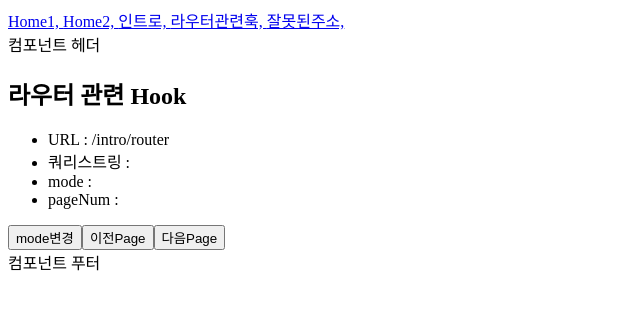
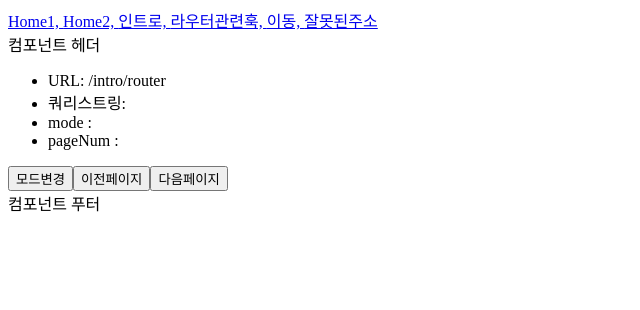
Before and after one commit to jihwangim09-design/2026_react, a React (Vite) app: page /intro/router in a window 1280 px wide. Shown: the top 310 px of the page, without its empty margins (0-640 px from the left). Built offline with nearby package versions, Linux system fonts and the light colour scheme.

Commit message:
0916 1311

```diff
--- a/src/example/day04/APP.jsx
+++ b/src/example/day04/APP.jsx
@@ -3,8 +3,10 @@ import Home from "./Home";
 import TopNavi from "./TopNavi";
 import NotFound from "./NotFound";
 import CommonLayout from "./CommonLayout";
-import LayoutIndex from "./Layoutindex";
+import LayoutIndex from "./LayoutIndex";
 import RouterHooks from "./RouterHooks";
+import kim from "./kim";
+
 export default function App( props ){
     return (<>
         <TopNavi></TopNavi>
@@ -12,7 +14,8 @@ export default function App( props ){
             <Route path="/" element={ <Home/> } />
             <Route path="/intro" element={ <CommonLayout/>} >
                 <Route index element={ <LayoutIndex /> } />
-                <Route path="router" element={<RouterHooks />} />
+                <Route path="router" element={ <RouterHooks/> } />
+                <Route path="kim" element={ <kim/>} />
             </Route>
             <Route path="*" element={ <NotFound/> } />
         </Routes>
--- a/src/example/day04/RouterHooks.jsx
+++ b/src/example/day04/RouterHooks.jsx
@@ -1,37 +1,38 @@
-import { useLocation, useSearchParams } from "react-router-dom";
+import { useLocation, useSearchParams } from "react-router-dom"
 
-export default function RouterHooks(props){
+export default function RouterHooks( props ){
+    const location = useLocation();
+    const [searchParams , setSearchParams ] = useSearchParams();
+    // searchParams.get('변수명');
+    const mode = searchParams.get('mode');
+    const pageNum = searchParams.get('pageNum')
 
-        const location = useLocation();
-        const [searchParms , setSearchParams ] = useSearchParams();
-        // searchParms.get('변수명');
-        const mode = searchParms.get('mode'); // 중요
-        const pageNum = searchParms.get('pageNum'); // 중요
+    const changeMode = ( ) => { // mode 값이 list 이면 view 아니면 list
+        const nextMode = (mode ==='list') ? 'view' : 'list';
+        setSearchParams( { mode : nextMode , pageNum } )
+    }
+    const nextPage = () => {  // 페이지번호가 null 이면 1 아니면 +1 , parseInt( ) 문자->정수변환
+        let pageTemp = (pageNum === null || isNaN(pageNum) )
+                        ? 1 : parseInt(pageNum)+1;
+        setSearchParams( { mode , pageNum : pageTemp } )
+    }
+    const prevPage = () => {  // 페이지번호가 null 이면 1 아니면 -1 , parseInt( ) 문자->정수변환
+        let pageTemp = (pageNum === null || isNaN(pageNum) )
+                        ? 1 : parseInt(pageNum)-1;
+        setSearchParams( { mode , pageNum : pageTemp } )
+    }
 
-        const changeMode = () =>{
-            const nextMode = (mode==='list') ? 'view' : 'list'; // mode 값이 list이면 view 아니면 list
-            setSearchParams( { mode : nextMode , pageNum });
-        }
-        const nextPage = () => { // 페이지번호가 null 이면 1 아니면 +1 , pa
-            let pageTemp = (pageNum === null || inNaN(pageNum)) ? 1 : parseInt(pageNum)+1;
-            setSearchParams( { mode , pageNum : pageTemp });
-        }
-        const prevPage = () => {
-            let pageTemp = (pageNum === null || inNaN(pageNum)) ? 1 : parseInt(pageNum)-1;
-            setSearchParams( { mode , pageNum : pageTemp });
-        }
-        return(<>
-        <h2> 라우터 관련 Hook</h2>
-            <div>
-                <ul>
-                    <li>URL : {location.pathname}</li>
-                    <li>쿼리스트링 : {location.search} </li>
-                    <li>mode : {mode} </li>
-                    <li>pageNum : {pageNum} </li>
-                </ul>
-                <button onClick={changeMode}>mode변경</button>
-                <button onClick={prevPage}>이전Page</button>
-                <button onClick={nextPage}>다음Page</button>
-            </div>
-        </>);
-    }
+    return (<>
+        <div>
+            <ul>
+                <li> URL: { location.pathname } </li>
+                <li> 쿼리스트링: {location.search } </li>
+                <li> mode : { mode } </li>
+                <li> pageNum : { pageNum } </li>
+            </ul>
+            <button onClick={ changeMode }> 모드변경 </button>
+            <button onClick={ prevPage }> 이전페이지 </button>
+            <button onClick={ nextPage }> 다음페이지 </button>
+        </div>
+    </>)
+}
--- a/src/example/day04/TopNavi.jsx
+++ b/src/example/day04/TopNavi.jsx
@@ -6,7 +6,8 @@ export default function TopNavi( props ){
             <NavLink to = "/"> Home2,  </NavLink>
             <NavLink to = "/intro"> 인트로,  </NavLink>
             <NavLink to = "/intro/router"> 라우터관련훅,  </NavLink>
-            <Link to = "/xyz"> 잘못된주소, </Link>
+            <NavLink to = "/intro/kim"> 이동, </NavLink>
+            <Link to = "/xyz"> 잘못된주소 </Link>
         </div>
     </>)
 }
--- /dev/null
+++ b/src/example/day04/kim.jsx
@@ -0,0 +1,23 @@
+export default function kim(props){
+    return (<>
+    <div>
+        <h2>김지환</h2>
+        <table>
+            <tbody>
+                <tr>
+                    <td>학과</td>
+                    <td>정보통신공학과</td>
+
+                </tr>
+                <tr>
+                    <td>ㅎㅇ</td>
+                    <td>ㅎㅇ</td>
+
+                </tr>
+            </tbody>
+        </table>
+
+    </div>
+
+    </>)
+}
--- /dev/null
+++ b/src/example/practice3/kim.jsx
@@ -0,0 +1,23 @@
+export default function 김지환(props){
+    return (<>
+    <div>
+        <h2>김지환</h2>
+        <table>
+            <tbody>
+                <tr>
+                    <td>학과</td>
+                    <td>정보통신공학과</td>
+
+                </tr>
+                <tr>
+                    <td>ㅎㅇ</td>
+                    <td>ㅎㅇ</td>
+
+                </tr>
+            </tbody>
+        </table>
+
+    </div>
+
+    </>)
+}
```
